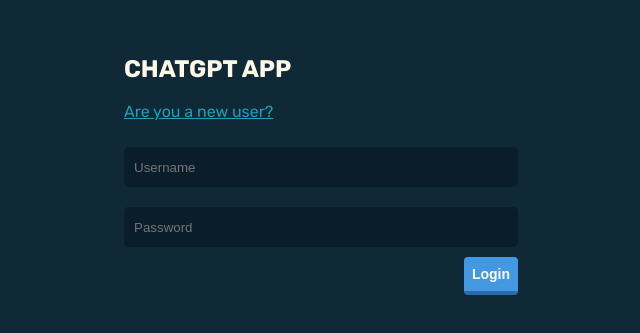
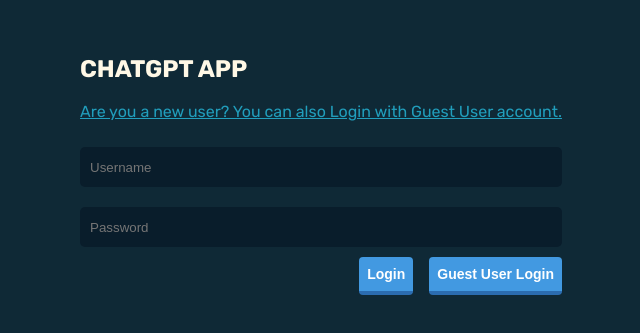
Before and after one commit to AmyRChen/Chat-App-withChatGPT, a React (Vite) app in the folder client/: page / in a window 1280 px wide. Shown: the part 235-568 px from the top of the page, without its empty margins (319-959 px from the left). Built offline with nearby package versions, Linux system fonts and the light colour scheme; no server answers.

Commit message:
Update index.jsx

```diff
--- a/client/src/components/login/index.jsx
+++ b/client/src/components/login/index.jsx
@@ -9,6 +9,10 @@
   const [triggerSignUp] = usePostSignUpMutation();
 
   const handleLogin = () => {
+    if (username === null && password === null) {
+      setUsername("test-user1");
+      setPassword("123");
+    }
     triggerLogin({ username, password });
   };
 
@@ -38,7 +42,7 @@
           className="register-change"
           onClick={() => setIsRegister(!isRegister)}
         >
-          {isRegister ? "Already a user?" : "Are you a new user?"}
+          {isRegister ? "Already a user? You can also Login with Guest User account." : "Are you a new user? You can also Login with Guest User account."}
         </p>
 
         <div>
@@ -63,9 +67,14 @@
               Register
             </button>
           ) : (
-            <button type="button" onClick={handleLogin}>
-              Login
-            </button>
+            <>
+              <button type="button" onClick={handleLogin}>
+                Login
+              </button>
+              <button type="button" onClick={handleLogin}>
+                Guest User Login
+              </button>
+            </>
           )}
         </div>
       </div>
```
